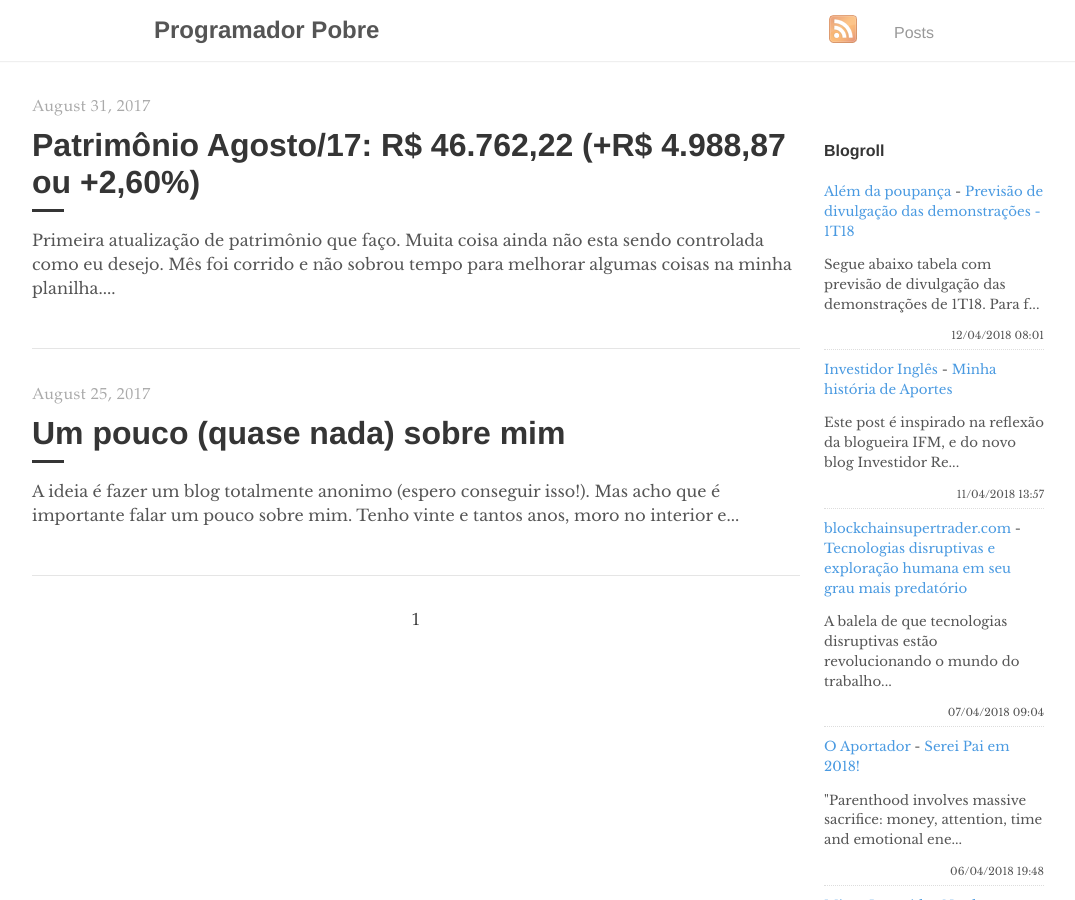
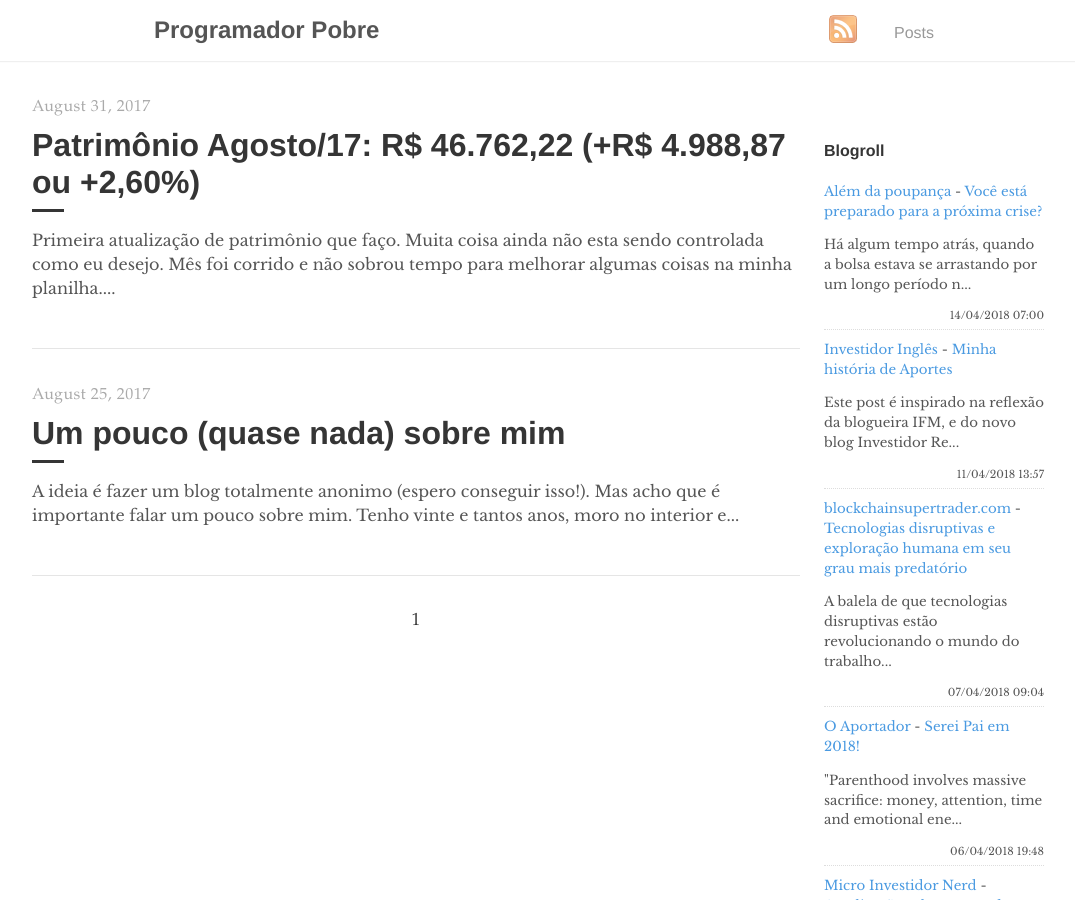
Before and after one commit to programadorpobre/programadorpobre.github.io, a Jekyll site: the page built from index.html, in a window 1280 px wide and 900 px high. Shown: the whole window, without its empty margins (96-1171 px from the left). Built offline with Jekyll 4.4.1, drawn with Linux system fonts in a browser that asks for light colours; the list of posts is cut into pages by our own code; comment, search, counter and statistics services are not loaded.

Commit message:
[ci skip] travis #252

```diff
--- a/_includes/feed-entries.html
+++ b/_includes/feed-entries.html
@@ -1,7 +1,7 @@
 <div class="feed-entry">
-    <a class="feed-entry-site-name" href="https://alemdapoupanca.blogspot.com/">Além da poupança</a> - <a class="feed-entry-title" href="https://alemdapoupanca.blogspot.com/2018/04/previsao-de-divulgacao-das.html">Previsão de divulgação das demonstrações - 1T18</a>
-    <p class="feed-entry-summary">Segue abaixo tabela com previsão de divulgação das demonstrações de 1T18. Para f...</p>
-    <time datetime="2018-04-12T08:01:00.001-03:00">12/04/2018 08:01</time>
+    <a class="feed-entry-site-name" href="https://alemdapoupanca.blogspot.com/">Além da poupança</a> - <a class="feed-entry-title" href="https://alemdapoupanca.blogspot.com/2018/04/voce-esta-preparado-para-proxima-crise.html">Você está preparado para a próxima crise?</a>
+    <p class="feed-entry-summary">Há algum tempo atrás, quando a bolsa estava se arrastando por um longo período n...</p>
+    <time datetime="2018-04-14T07:00:00.000-03:00">14/04/2018 07:00</time>
 </div>
 <div class="feed-entry">
     <a class="feed-entry-site-name" href="https://www.investidoringles.com/">Investidor Inglês</a> - <a class="feed-entry-title" href="https://www.investidoringles.com/2018/04/historias-guardar-dinheiro.html">Minha história de Aportes</a>
```
